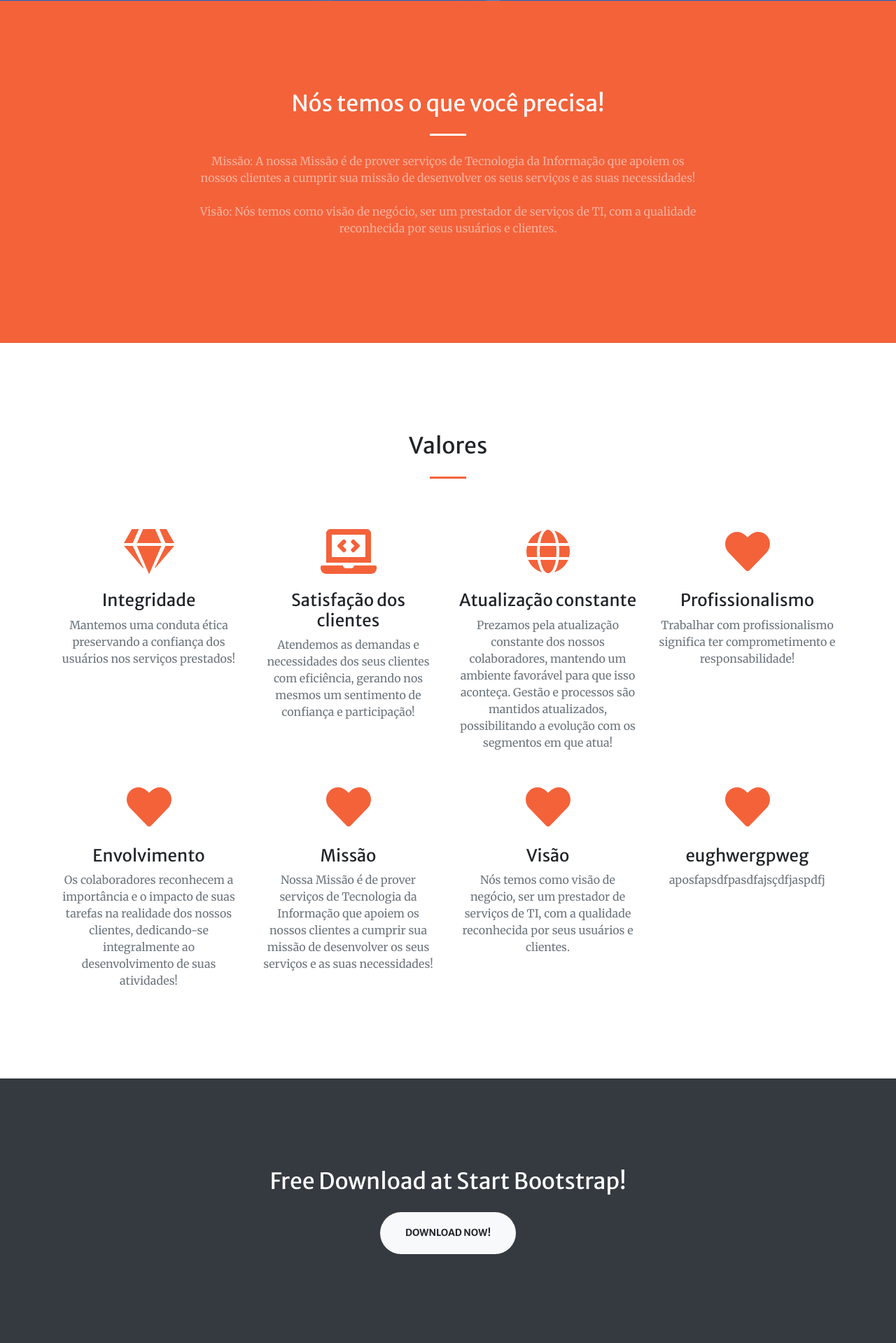
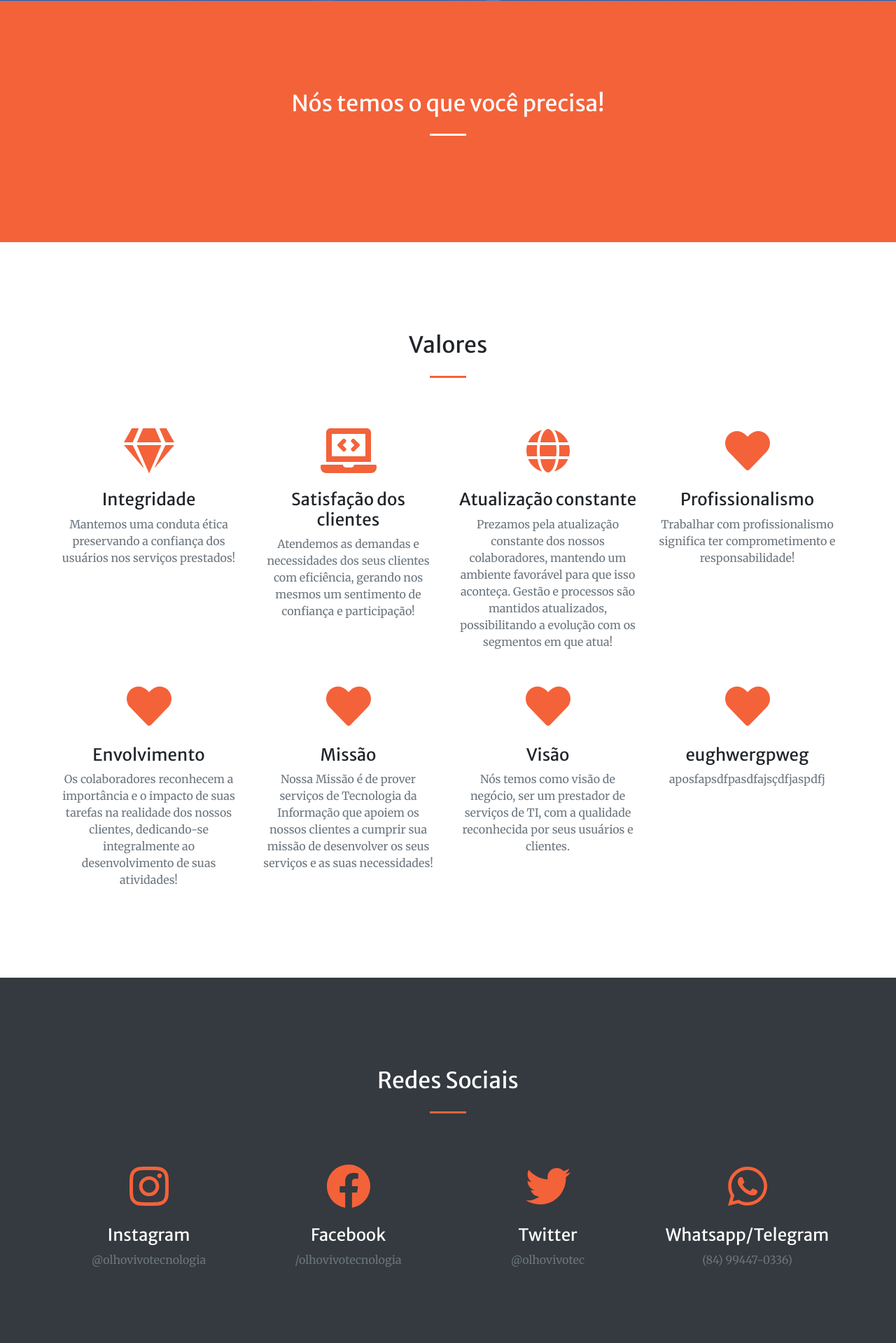
Before and after one commit to gustavopxavier/site_ovtec, a Django app: page / in a window 1280 px wide. Shown: the part 799-2718 px from the top of the page at 70% size. Run offline with Django 3.2, Linux system fonts and the light colour scheme; some libraries are stand-ins or nearby versions.

Commit message:
Alimentação de dados

```diff
--- a/pages/templates/pages/index.html
+++ b/pages/templates/pages/index.html
@@ -23,16 +23,20 @@
 
     </head>
     <body id="page-top">
-        <!-- Navigation-->
+
+        <!-- ============================================================ Navigation ============================================================ -->
+
         <nav class="navbar navbar-expand-lg navbar-light fixed-top py-3" id="mainNav">
             <div class="container">
+                <!-- TODO: Colocar logo da OVTEC -->
                 <a class="navbar-brand js-scroll-trigger" href="#page-top">Olho Vivo Tecnologia</a>
                 <button class="navbar-toggler navbar-toggler-right" type="button" data-toggle="collapse" data-target="#navbarResponsive" aria-controls="navbarResponsive" aria-expanded="false" aria-label="Toggle navigation"><span class="navbar-toggler-icon"></span></button>
                 <div class="collapse navbar-collapse" id="navbarResponsive">
                     <ul class="navbar-nav ml-auto my-2 my-lg-0">
                         <li class="nav-item"><a class="nav-link js-scroll-trigger" href="#about">Sobre</a></li>
-                        <li class="nav-item"><a class="nav-link js-scroll-trigger" href="#services">Serviços</a></li>
-                        <li class="nav-item"><a class="nav-link js-scroll-trigger" href="#portfolio">Portfólio</a></li>
+                        <li class="nav-item"><a class="nav-link js-scroll-trigger" href="#valores">Valores</a></li>
+                        <!-- <li class="nav-item"><a class="nav-link js-scroll-trigger" href="#portfolio">Portfólio</a></li> -->
+                        <li class="nav-item"><a class="nav-link js-scroll-trigger" href="#redessociais">Redes Sociais</a></li>
                         <li class="nav-item"><a class="nav-link js-scroll-trigger" href="#contact">Contatos</a></li>
                     </ul>
                 </div>
@@ -54,22 +58,26 @@
                 </div>
             </div>
         </header>
-        <!-- About-->
+
+        <!-- ============================================================ About =======================================================================-->
+
         <section class="page-section bg-primary" id="about">
             <div class="container">
                 <div class="row justify-content-center">
                     <div class="col-lg-8 text-center">
                         <h2 class="text-white mt-0">Nós temos o que você precisa!</h2>
                         <hr class="divider light my-4" />
-                        <p class="text-white-50 mb-4">Missão: A nossa Missão é de prover serviços de Tecnologia da Informação que apoiem os nossos clientes a cumprir sua missão de desenvolver os seus serviços e as suas necessidades!</p>
-                        <p class="text-white-50 mb-4"">Visão: Nós temos como visão de negócio, ser um prestador de serviços de TI, com a qualidade reconhecida por seus usuários e clientes.</p>
-                        <!-- TODO: <a class="btn btn-light btn-xl js-scroll-trigger" href="#services">Iniciar!</a> -->
+                        <!-- <p class="text-white-50 mb-4">Missão: A nossa Missão é de prover serviços de Tecnologia da Informação que apoiem os nossos clientes a cumprir sua missão de desenvolver os seus serviços e as suas necessidades!</p>
+                        <p class="text-white-50 mb-4"">Visão: Nós temos como visão de negócio, ser um prestador de serviços de TI, com a qualidade reconhecida por seus usuários e clientes.</p> -->
+                        <!-- TODO: <a class="btn btn-light btn-xl js-scroll-trigger" href="#valores">Iniciar!</a> -->
                     </div>
                 </div>
             </div>
         </section>
-        <!-- Services - TODO: Revisar e atualizar ícones e textos-->
-        <section class="page-section" id="services">
+        <!-- TODO: Revisar e atualizar ícones e textos -->
+        <!-- =============================================== Valores ========================================================-->
+
+        <section class="page-section" id="valores">
             <div class="container">
                 <h2 class="text-center mt-0">Valores</h2>
                 <hr class="divider my-4" />
@@ -133,7 +141,9 @@
                 </div>
             </div>
         </section>
-        <!--  ============================================================= Portfolio - TODO: Alimentar sessão de Portfólio ===============================================-->
+        <!-- TODO: Alimentar sessão de Portfólio -->
+        <!--  ============================================ Portfolio ===============================================-->
+
         <!-- <div id="portfolio">
             <div class="container-fluid p-0">
                 <div class="row no-gutters">
@@ -194,14 +204,56 @@
                 </div>
             </div>
         </div> -->
-        <!-- ========================================================= Call to action - TODO: Atualizar informações========================================================================== -->
-        <section class="page-section bg-dark text-white">
+        <!-- TODO: Atualizar informações -->
+        <!-- =========================================== Call to action ================================================== -->
+
+        <!-- <section class="page-section bg-dark text-white">
             <div class="container text-center">
                 <h2 class="mb-4">Free Download at Start Bootstrap!</h2>
                 <a class="btn btn-light btn-xl" href="https://startbootstrap.com/theme/creative/">Download Now!</a>
             </div>
+        </section> -->
+
+        <section class="page-section bg-dark text-white" id="redessociais">
+            <div class="container">
+                <h2 class="text-center mt-0">Redes Sociais</h2>
+                <hr class="divider my-4" />
+                <div class="row">
+                    <div class="col-lg-3 col-md-6 text-center">
+                        <div class="mt-5">
+                            <i class="fas fa-4x fab fa-instagram text-primary mb-4"></i>
+                            <h3 class="h4 mb-2">Instagram</h3>
+                            <a class="text-muted mb-0" href="http://instagram.com/olhovivotecnologia" target="_blank">@olhovivotecnologia</a>
+                        </div>
+                    </div>
+                    <div class="col-lg-3 col-md-6 text-center">
+                        <div class="mt-5">
+                            <i class="fas fa-4x fab fa-facebook text-primary mb-4"></i>
+                            <h3 class="h4 mb-2">Facebook</h3>
+                            <a class="text-muted mb-0" href="http://facebook.com/olhovivotecnologia" target="_blank">/olhovivotecnologia</a>
+                        </div>
+                    </div>
+                    <div class="col-lg-3 col-md-6 text-center">
+                        <div class="mt-5">
+                            <i class="fas fa-4x fab fa-twitter text-primary mb-4"></i>
+                            <h3 class="h4 mb-2">Twitter</h3>
+                            <!-- <p class="text-muted mb-0" href="http://twitter.com/olhovivotec">@olhovivotec</p> -->
+                            <a class="text-muted mb-0" href="http://twitter.com/olhovivotec" target="_blank">@olhovivotec</a>
+                        </div>
+                    </div>
+                    <div class="col-lg-3 col-md-6 text-center">
+                        <div class="mt-5">
+                            <i class="fas fa-4x fab fa-whatsapp text-primary mb-4"></i>
+                            <h3 class="h4 mb-2">Whatsapp/Telegram</h3>
+                            <p class="text-muted mb-0">(84) 99447-0336)</p>
+                        </div>
+                    </div>
+                </div>
+            </div>
         </section>
-        <!-- Contact-->
+
+        <!-- ============================================================= Contact =================================================================-->
+
         <section class="page-section" id="contact">
             <div class="container">
                 <div class="row justify-content-center">
```
